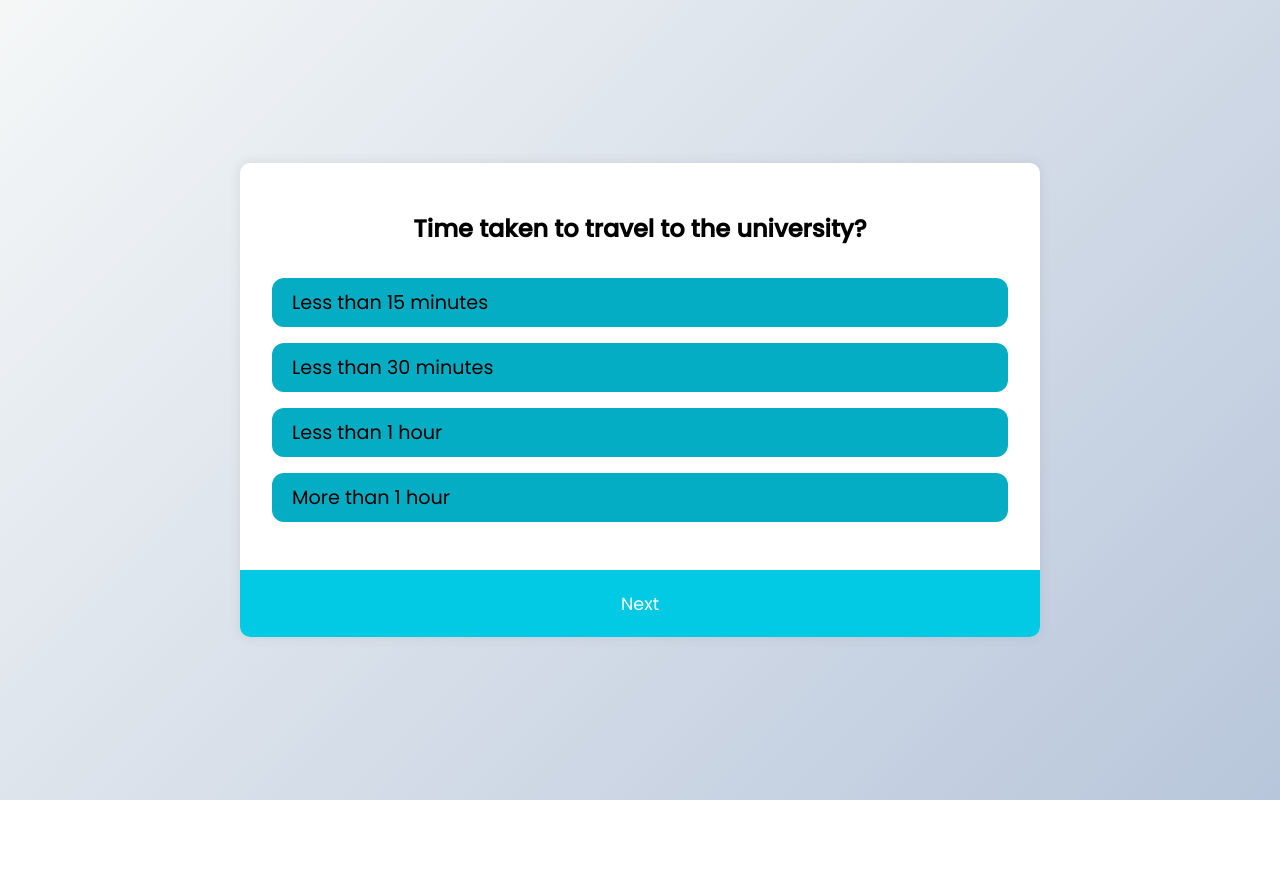
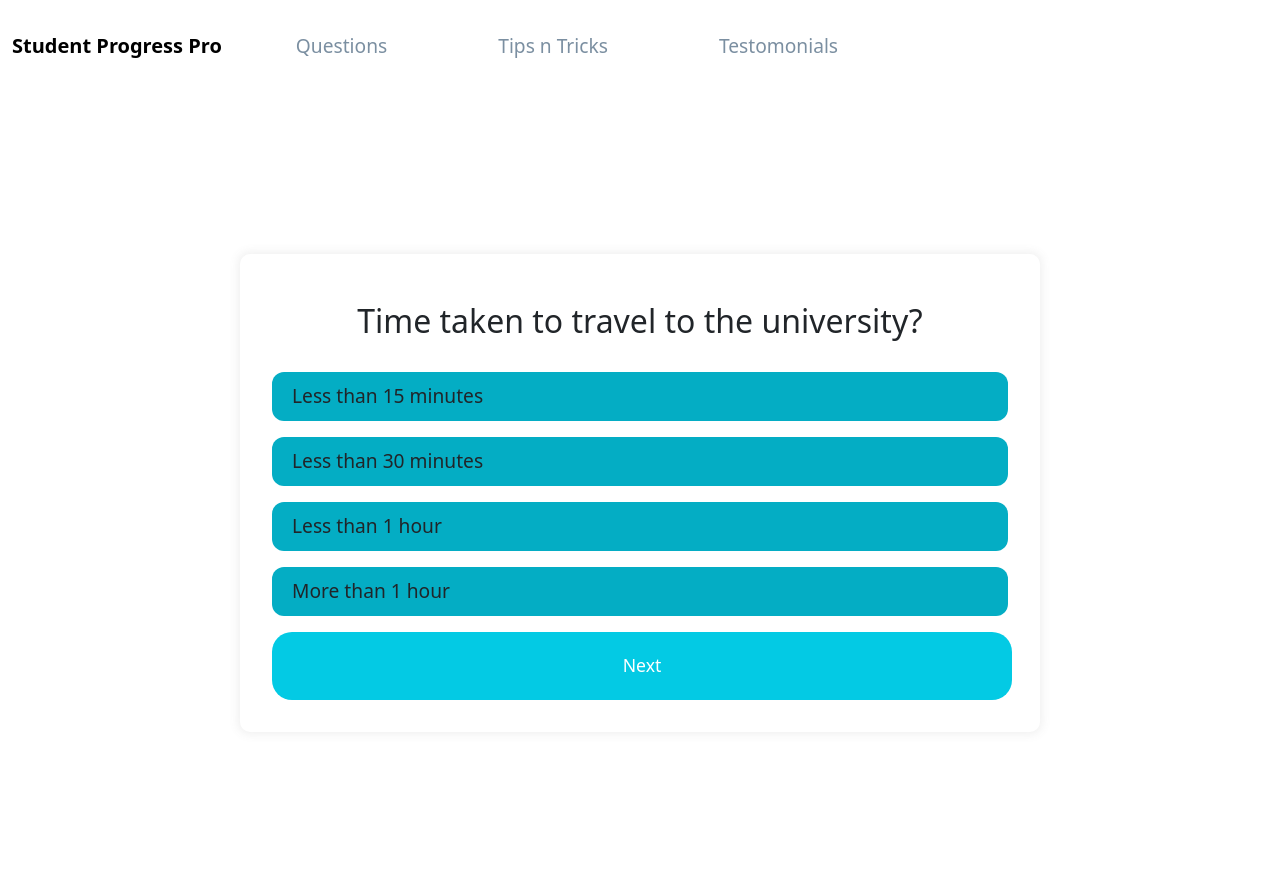
Before and after one commit to Onethk/SDGP1, a PHP site: page /quiz.php in a window 1280 px wide. Before the commit the page ends 800 px from the top, so only its background shows below. Run offline with PHP 8.4, Linux system fonts and the light colour scheme.

Commit message:
joined all front-ends

```diff
--- a/quiz.css
+++ b/quiz.css
@@ -2,10 +2,11 @@
 @import url('https://fonts.googleapis.com/css2?family=Poppins:wght@200;300;400;500&display=swap');
 *{
   box-sizing: border-box;
+  font-family: system-ui, -apple-system, BlinkMacSystemFont, 'Segoe UI', Roboto, Oxygen, Ubuntu, Cantarell, 'Open Sans', 'Helvetica Neue', sans-serif;
 }
-body{
-  background-color: #b8c6db;
-  background-image: linear-gradient(315deg, #b8c6db 0%, #f5f7f7 100%);
+.quizClass{
+  background-color: white;
+  /* background-image: linear-gradient(315deg, #b8c6db 0%, #f5f7f7 100%); */
   font-family: 'Poppins', sans-serif;
   display: flex;
   align-items: center;
@@ -14,7 +15,12 @@
   overflow: hidden;
   margin: 0;
 }
+#submit{
+  width: 740px;
+  border-radius: 20px;
+}
 .quiz-container{
+  /* display: flex; */
   background-color: #fff;
   border-radius: 10px;
   box-shadow: 0 0 10px 2px rgba(100, 100, 100, 0.1);
@@ -82,3 +88,23 @@
 appearance: none;
 display: none;
 }
+
+.nav-link{
+  margin-right: 45px;
+  margin-left: 50px;
+  color: #7B8FA1;
+  font-weight: 500;
+  /* font-size: 15px; */
+  /* position: absolute; */
+  /* right: 20%; */
+
+}
+.nav-link:hover{
+  color: #4B56D2;
+}
+
+.navbar-brand{
+  color: black;
+  font-weight: bold;
+  /* font-family:system-ui, -apple-system, BlinkMac SystemFont, 'Segoe UI', Roboto, Oxygen, Ubuntu, Cantarell, 'Open Sans', 'Helvetica Neue', sans-serif; */
+}
--- a/quiz.html
+++ b/quiz.html
@@ -1,13 +1,46 @@
-<html>
-<head>
-  <meta charset="UTF-8">
-  <meta http-equiv="X-UA-Compatible" content="IE=edge">
-  <meta name="viewport" content="width=device-width, initial-scale=1.0">
-  <link rel="stylesheet" href="quiz.css">
-  <title>Fill and Predict</title>
-</head>
-<body>
-	<div>
+<!doctype html>
+<html lang="en">
+  <head>
+    <!-- Required meta tags -->
+    <meta charset="utf-8">
+    <meta name="viewport" content="width=device-width, initial-scale=1">
+
+    <!-- Bootstrap CSS -->
+    <link href="https://cdn.jsdelivr.net/npm/bootstrap@5.0.2/dist/css/bootstrap.min.css" rel="stylesheet" integrity="sha384-EVSTQN3/azprG1Anm3QDgpJLIm9Nao0Yz1ztcQTwFspd3yD65VohhpuuCOmLASjC" crossorigin="anonymous">
+
+    <title>Hello, world!</title>
+    <link rel="stylesheet" href="quiz.css">
+
+  </head>
+
+  <body>
+
+
+    <nav class="navbar navbar-expand-lg">
+        <div class="container-fluid">
+        <a class="navbar-brand" href="#">Student Progress Pro</a>
+            <button class="navbar-toggler" type="button" data-bs-toggle="collapse" data-bs-target="#navbarNav" aria-controls="navbarNav" aria-expanded="false" aria-label="Toggle navigation">
+            <span class="navbar-toggler-icon"></span>
+            </button>
+            <div class="collapse navbar-collapse" id="navbarNav">
+            <ul class="navbar-nav">
+                        <li class="nav-item">
+                        <a class="nav-link" href="quiz.php">Questions</a>
+                        </li>
+                        <li class="nav-item">
+                        <a class="nav-link" href="tips.php">Tips n Tricks</a>
+                        </li>
+                        <li class="nav-item">
+                        <a class="nav-link" aria-current="page" href="testo.php">Testomonials</a>
+                        </li>
+
+
+                    </ul>
+            </div>
+        </div>
+    </nav>
+
+    <div class="quizClass">
 		<div>
 			<!--nav-->
 		</div>
@@ -32,14 +65,22 @@
 
 			        </li>
 			      </ul>
+				  <button id="submit">Next</button>
+
 			    </div>
-			    <button id="submit">Next</button>
+
  		   </div>
+
  		   <script src="quiz.js"></script>
 		</div>
 		<div>
 			<!--foot-->
 		</div>
 	</div>
-</body>
+
+
+    <script src="https://cdn.jsdelivr.net/npm/bootstrap@5.0.2/dist/js/bootstrap.bundle.min.js" integrity="sha384-MrcW6ZMFYlzcLA8Nl+NtUVF0sA7MsXsP1UyJoMp4YLEuNSfAP+JcXn/tWtIaxVXM" crossorigin="anonymous"></script>
+
+
+  </body>
 </html>
```
Also changed, not shown: quiz copy.html (added, +46 -0 lines).
